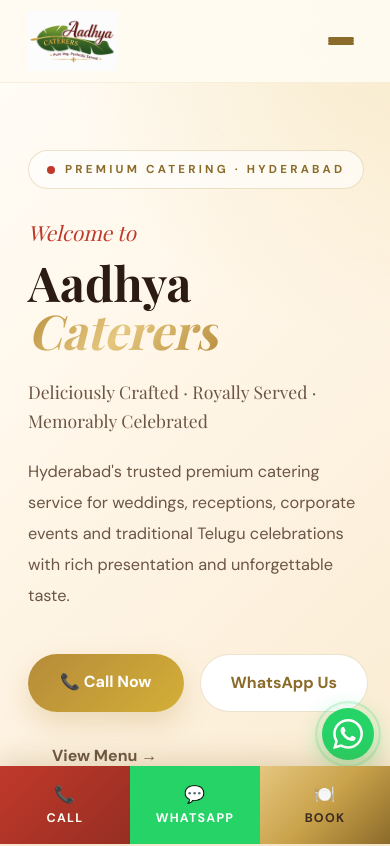
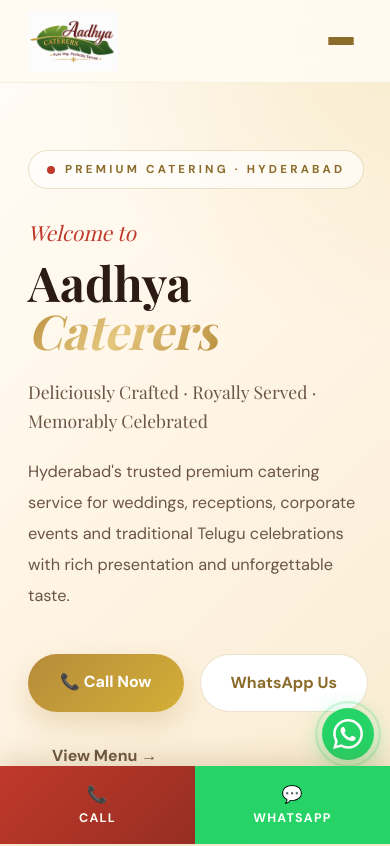
Before and after one commit to AadhyaCaterers/aadhya-caterers, a React (Create React App) app: page / in a window 390 px wide. Shown: the top 846 px of the page. Built offline with nearby package versions, Linux system fonts and the light colour scheme; the HTML template or start-up script is replaced by a standard one; a web font is replaced by a local one.

Commit message:
Removed mobile book button

```diff
--- a/src/components/FloatingButtons.jsx
+++ b/src/components/FloatingButtons.jsx
@@ -1,66 +1,94 @@
 import React from 'react';
-import { Link } from 'react-router-dom';
 import ScrollTopBtn from './ScrollTopBtn';
-import { WHATSAPP_URL, PHONE_PRIMARY } from '../data/constants';
+import {
+  WHATSAPP_URL,
+  PHONE_PRIMARY,
+} from '../data/constants';
 
-// Floating WhatsApp + scroll-to-top + mobile sticky bar — luxury palette
+// Floating WhatsApp + scroll-to-top + mobile sticky bar
 export default function FloatingButtons() {
   return (
     <>
-      {/* WhatsApp bubble */}
-      <a href={WHATSAPP_URL} target="_blank" rel="noopener noreferrer" className="whatsapp-float" aria-label="Chat on WhatsApp">
-        <svg width="30" height="30" viewBox="0 0 24 24" fill="white">
+      {/* WhatsApp Bubble */}
+      <a
+        href={WHATSAPP_URL}
+        target="_blank"
+        rel="noopener noreferrer"
+        className="whatsapp-float"
+        aria-label="Chat on WhatsApp"
+      >
+        <svg
+          width="30"
+          height="30"
+          viewBox="0 0 24 24"
+          fill="white"
+        >
           <path d="M17.472 14.382c-.297-.149-1.758-.867-2.03-.967-.273-.099-.471-.148-.67.15-.197.297-.767.966-.94 1.164-.173.199-.347.223-.644.075-.297-.15-1.255-.463-2.39-1.475-.883-.788-1.48-1.761-1.653-2.059-.173-.297-.018-.458.13-.606.134-.133.298-.347.446-.52.149-.174.198-.298.298-.497.099-.198.05-.371-.025-.52-.075-.149-.669-1.612-.916-2.207-.242-.579-.487-.5-.669-.51-.173-.008-.371-.01-.57-.01-.198 0-.52.074-.792.372-.272.297-1.04 1.016-1.04 2.479 0 1.462 1.065 2.875 1.213 3.074.149.198 2.096 3.2 5.077 4.487.709.306 1.262.489 1.694.625.712.227 1.36.195 1.871.118.571-.085 1.758-.719 2.006-1.413.248-.694.248-1.289.173-1.413-.074-.124-.272-.198-.57-.347m-5.421 7.403h-.004a9.87 9.87 0 01-5.031-1.378l-.361-.214-3.741.982.998-3.648-.235-.374a9.86 9.86 0 01-1.51-5.26c.001-5.45 4.436-9.884 9.888-9.884 2.64 0 5.122 1.03 6.988 2.898a9.825 9.825 0 012.893 6.994c-.003 5.45-4.437 9.884-9.885 9.884m8.413-18.297A11.815 11.815 0 0012.05 0C5.495 0 .16 5.335.157 11.892c0 2.096.547 4.142 1.588 5.945L.057 24l6.305-1.654a11.882 11.882 0 005.683 1.448h.005c6.554 0 11.89-5.335 11.893-11.893a11.821 11.821 0 00-3.48-8.413z" />
         </svg>
       </a>
 
       <ScrollTopBtn />
 
-      {/* Mobile sticky bottom bar — gold/red/maroon, NO black */}
+      {/* Mobile Sticky Bottom Bar */}
       <div className="mobile-sticky">
+        {/* CALL */}
         <a
           href={`tel:${PHONE_PRIMARY}`}
           style={{
-            flex: 1, padding: '16px 8px',
-            background: 'linear-gradient(135deg, #C0392B, #962E22)',
-            color: '#FFFBF2', textAlign: 'center', textDecoration: 'none',
-            fontFamily: '"DM Sans", sans-serif', fontWeight: 700,
-            fontSize: '0.78rem', letterSpacing: '0.10em', textTransform: 'uppercase',
-            display: 'flex', flexDirection: 'column', alignItems: 'center', gap: 2,
+            flex: 1,
+            padding: '16px 8px',
+            background:
+              'linear-gradient(135deg, #C0392B, #962E22)',
+            color: '#FFFBF2',
+            textAlign: 'center',
+            textDecoration: 'none',
+            fontFamily: '"DM Sans", sans-serif',
+            fontWeight: 700,
+            fontSize: '0.78rem',
+            letterSpacing: '0.10em',
+            textTransform: 'uppercase',
+            display: 'flex',
+            flexDirection: 'column',
+            alignItems: 'center',
+            gap: 2,
           }}
         >
-          <span style={{ fontSize: '1.05rem' }}>📞</span>
+          <span style={{ fontSize: '1.05rem' }}>
+            📞
+          </span>
+
           <span>Call</span>
         </a>
+
+        {/* WHATSAPP */}
         <a
           href={WHATSAPP_URL}
           target="_blank"
           rel="noopener noreferrer"
           style={{
-            flex: 1, padding: '16px 8px',
-            background: '#25D366', color: '#FFF', textAlign: 'center', textDecoration: 'none',
-            fontFamily: '"DM Sans", sans-serif', fontWeight: 700,
-            fontSize: '0.78rem', letterSpacing: '0.10em', textTransform: 'uppercase',
-            display: 'flex', flexDirection: 'column', alignItems: 'center', gap: 2,
+            flex: 1,
+            padding: '16px 8px',
+            background: '#25D366',
+            color: '#FFF',
+            textAlign: 'center',
+            textDecoration: 'none',
+            fontFamily: '"DM Sans", sans-serif',
+            fontWeight: 700,
+            fontSize: '0.78rem',
+            letterSpacing: '0.10em',
+            textTransform: 'uppercase',
+            display: 'flex',
+            flexDirection: 'column',
+            alignItems: 'center',
+            gap: 2,
           }}
         >
-          <span style={{ fontSize: '1.05rem' }}>💬</span>
+          <span style={{ fontSize: '1.05rem' }}>
+            💬
+          </span>
+
           <span>WhatsApp</span>
         </a>
-        <Link
-          to="/contact"
-          style={{
-            flex: 1, padding: '16px 8px',
-            background: 'linear-gradient(135deg, #E5C77F, #C9A14A, #8B6B2A)',
-            color: '#3B2A1F', textAlign: 'center', textDecoration: 'none',
-            fontFamily: '"DM Sans", sans-serif', fontWeight: 700,
-            fontSize: '0.78rem', letterSpacing: '0.10em', textTransform: 'uppercase',
-            display: 'flex', flexDirection: 'column', alignItems: 'center', gap: 2,
-          }}
-        >
-          <span style={{ fontSize: '1.05rem' }}>🍽️</span>
-          <span>Book</span>
-        </Link>
       </div>
     </>
   );
```
